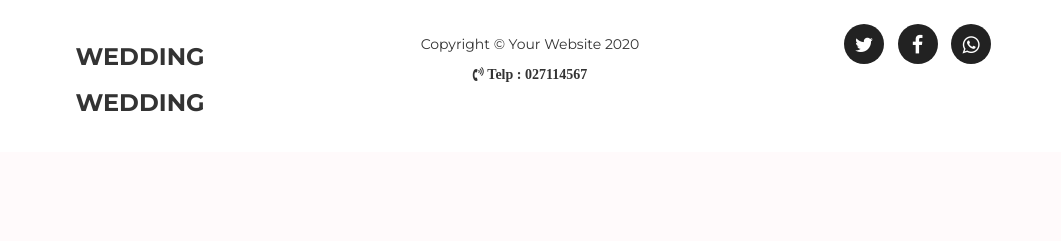
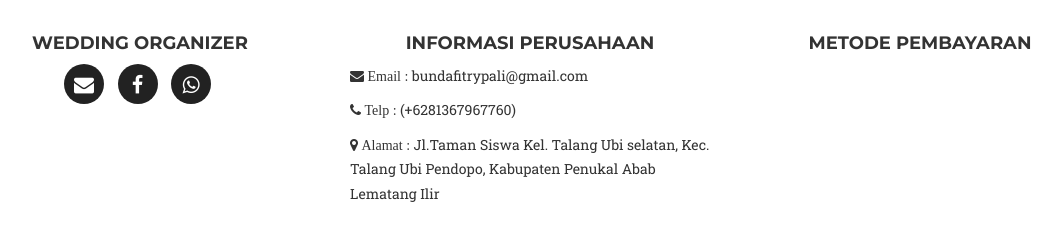
Before and after one commit to 0xNN/weddingorganizer, a CodeIgniter app: page /weddingorganizer/ in a window 1280 px wide. Shown: the part 3913-4154 px from the top of the page, without its empty margins (110-1171 px from the left). Before the commit the page ends 4025 px from the top, so only its background shows below. Run offline with CodeIgniter, Linux system fonts and the light colour scheme; data that the repository does not hold is empty; some libraries are stand-ins or nearby versions; some web fonts are replaced.

Commit message:
add fiks home

```diff
--- a/application/views/home.php
+++ b/application/views/home.php
@@ -338,15 +338,9 @@
         <div class="container">
             <div class="row">
                 <div class=col-md-4>
-                    <h3>WEDDING</h3>
-                    <h3>WEDDING</h3>
-                </div>
-                <div class="col-md-4">
-                    <span class="copyright">Copyright &copy; Your Website 2020</span>
-                </div>
-                <div class="col-md-4">
+                    <h4>Wedding Organizer</h4>
                     <ul class="list-inline social-buttons">
-                        <li><a href="https://twitter.com/login?lang=id"><i class="fa fa-twitter"></i></a>
+                        <li><a href="https://gmail.com/"><i class="fa fa-envelope"></i></a>
                         </li>
                         <li><a href="https://id-id.facebook.com/login/"><i class="fa fa-facebook"></i></a>
                         </li>
@@ -354,17 +348,46 @@
                         </li>
                     </ul>
                 </div>
-                <div class="col-md-4">
-                    <i class="fa fa-volume-control-phone" aria-hidden="true"><b>   Telp :  027114567</b></i>
-                </div>
-                <!-- <div class="col-md-4">
-                    <ul class="list-inline quicklinks">
-                        <li><a href="#">Contact Us</a>
+               <!--   <div class="col-md-3">
+                    <div class="row">
+                    <h4>Menu Beranda</h4>
+                    <ul class>
+                    <li class="hidden">
+                    <a href="#page-top"></a>
+                    </li>
+                        <li>
+                        <a href="<?= base_url() . 'home'; ?>">Home</a>
                         </li>
-                        <li><a href="#">0711-46572</a>
+                        <li>
+                             <a class="page-scroll" href="#services">PELAYANAN</a>
+                        </li>
+                        <li>
+                            <a class="page-scroll" href="#rias">MAKE UP</a>
+                        </li>
+                        <li>
+                            <a class="page-scroll" href="#dekorasi">DEKORASI</a>
+                        </li>
+                         <li>
+                        <a href="<?= base_url() . 'gedung'; ?>">Tentang Kami</a>
+                        </li>
+                        <li>
+                            <a class="page-scroll" href="#daftar">Daftar</a>
+                        </li>
+                        <li>
+                            <a href="<?= base_url() . 'login'; ?>">Login</a>
                         </li>
                     </ul>
+                </div>
                 </div> -->
+                 <div class="col-md-4">
+                    <h4>INFORMASI PERUSAHAAN</h4>
+                        <p align="left"><i class="fa fa-envelope"> Email   : </i> bundafitrypali@gmail.com </p>
+                        <p align="left"><i class="fa fa-phone"> Telp   : </i> (+6281367967760) </p>
+                        <p align="left"><i class="fa fa-map-marker"> Alamat : </i> Jl.Taman Siswa Kel. Talang Ubi selatan, Kec. Talang Ubi Pendopo, Kabupaten Penukal Abab Lematang Ilir </p>
+                </div>
+                <div class="col-md-4">
+                    <h4>METODE PEMBAYARAN</h4>
+                </div>
             </div>
         </div>
     </footer>
```
